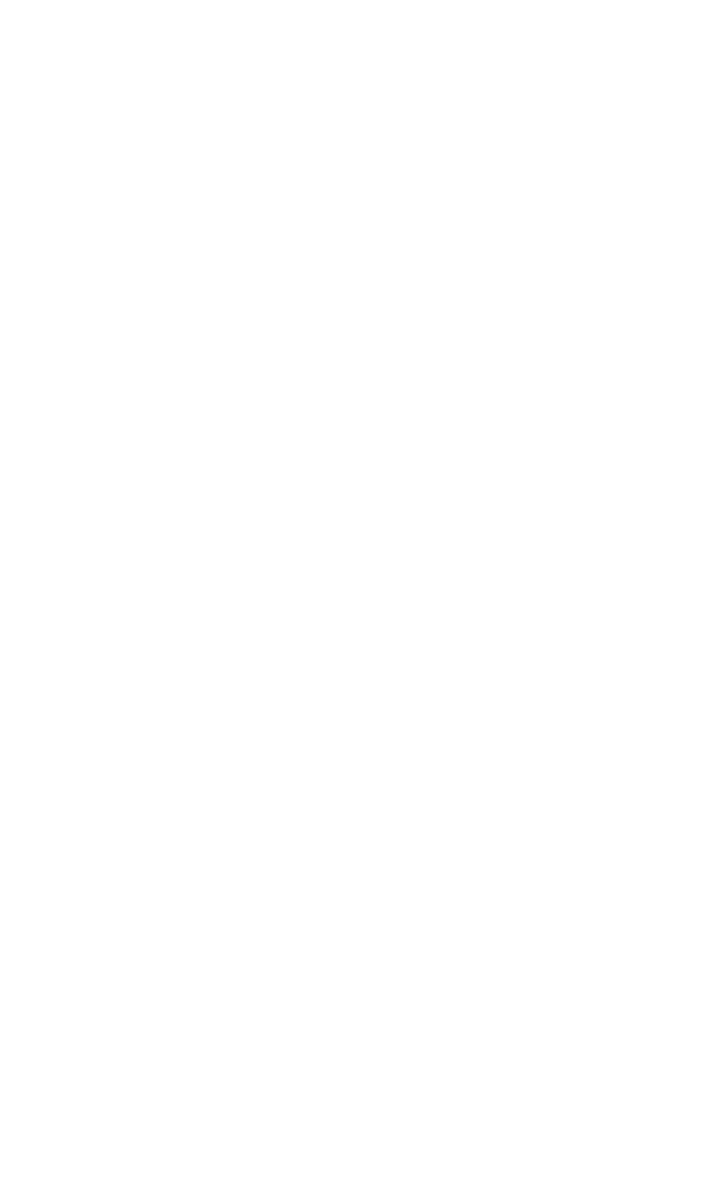
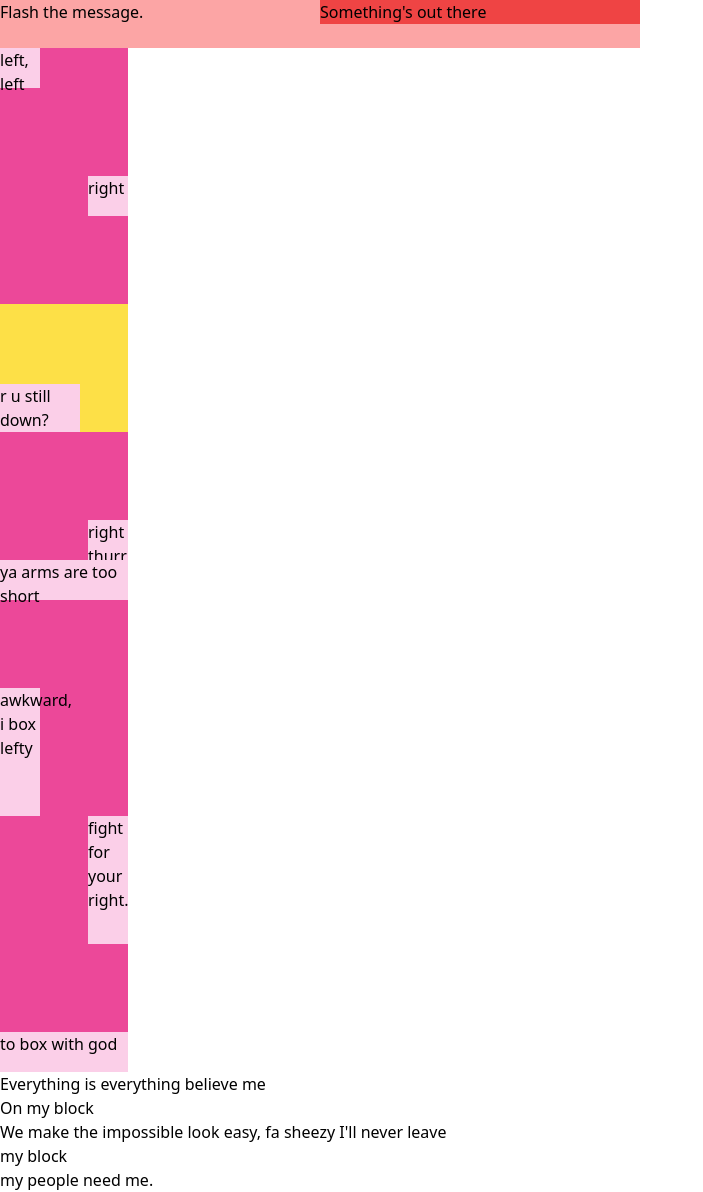
Before and after one commit to MalcolmSmalls/Tailwind-Fundamentals, a plain HTML site: page 06-layout-position/index.html in a window 1280 px wide. Shown: the whole page, without its empty margins (0-703 px from the left). Before the commit the page ends 800 px from the top, so only its background shows below. Drawn offline with nearby package versions, Linux system fonts and the light colour scheme.

```diff
--- a/06-layout-position/index.html
+++ b/06-layout-position/index.html
@@ -9,24 +9,50 @@
   </head>
   <body>
     <!-- Positioning -->
+<div class="relative h-12 w-1/2 bg-red-300">Flash the message.
 
+  <div class="absolute h-fit w-1/2 bg-red-500 top-0 right-0">Something's out there</div>
+
+</div>
     <!-- Top left corner -->
-
+<div class="relative h-32 w-32 bg-pink-500">
+  <div class="absolute h-10 w-10 bg-pink-200">left, left</div>
+</div>
     <!-- Top right corner -->
-
+    <div class="relative h-32 w-32 bg-pink-500">
+      <div class="absolute h-10 w-10 bg-pink-200 right-0">right</div>
+    </div>
     <!-- Bottom left corner -->
-
+    <div class="relative h-32 w-32 bg-yellow-300">
+      <div class="absolute h-15 w-20 bg-pink-200 bottom-0">r u still down?</div>
+    </div>
     <!-- Bottom right corner -->
-
+    <div class="relative h-32 w-32 bg-pink-500">
+      <div class="absolute h-10 w-10 bg-pink-200 bottom-0 right-0">right thurr</div>
+    </div>
     <!-- Span top edge -->
-
+    <div class="relative h-32 w-32 bg-pink-500">
+      <div class="absolute inset-x-0 h-10 bg-pink-200 top-0">ya arms are too short</div>
+    </div>
     <!-- Span left edge -->
-
+    <div class="relative h-32 w-32 bg-pink-500">
+      <div class="absolute inset-y-0 w-10 bg-pink-200 left-0">awkward, i box lefty</div>
+    </div>
     <!-- Span right edge -->
-
+    <div class="relative h-32 w-32 bg-pink-500">
+      <div class="absolute inset-y-0 w-10 bg-pink-200 right-0">fight for your right.</div>
+    </div>
     <!-- Span bottom edge -->
-
+    <div class="relative h-32 w-32 bg-pink-500">
+      <div class="absolute inset-x-0 h-10 bg-pink-200 bottom-0">to box with god</div>
+    </div>
     <!-- Display Classes -->
+    <div class="container w-screen">
+    <span class="inline">Everything is everything believe me</span>
+    <span class="block">On my block</span>
+    <span class="inline-block">We make the impossible look easy, fa sheezy</span>
+    <span class="inline">I'll never leave</span> <span class="block">my block</span> <span class="inline">my people need me.</span>
+    </div>
 
     <!-- Z-Index -->
 
```
Also changed, not shown: 07-backgrounds-shadows/index.html (+4 -2 lines), 08-borders/index.html (+2 -1 lines).
